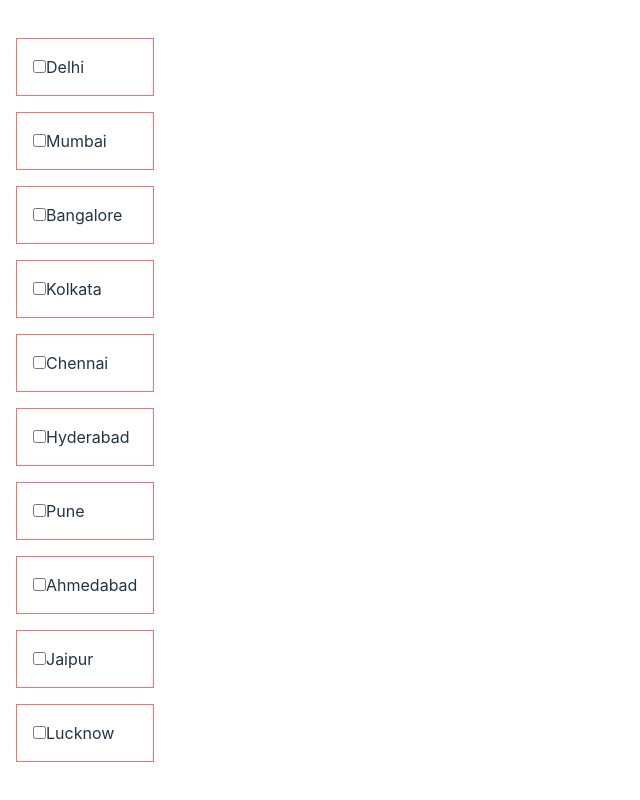
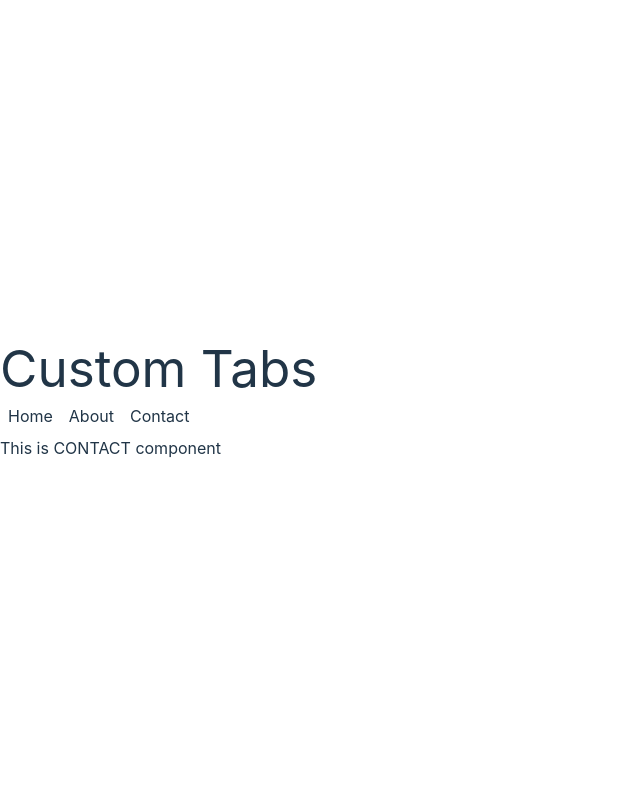
Before and after one commit to Om-Shankar-191019/react-interview, a React (Vite) app: page /contact in a window 1280 px wide. Shown: the whole page, without its empty margins (0-640 px from the left). Built offline with nearby package versions, Linux system fonts and the light colour scheme.

Commit message:
Custom Tabs

```diff
--- a/package.json
+++ b/package.json
@@ -11,7 +11,8 @@
   },
   "dependencies": {
     "react": "^18.3.1",
-    "react-dom": "^18.3.1"
+    "react-dom": "^18.3.1",
+    "react-router-dom": "^6.26.2"
   },
   "devDependencies": {
     "@eslint/js": "^9.9.0",
--- a/src/App.jsx
+++ b/src/App.jsx
@@ -1,12 +1,14 @@
 import React from "react";
 import DynamicDropdown from "./components/DynamicDropdown";
 import ListOfItemsCheck from "./components/ListOfItemsCheck";
+import CustomTabs from "./components/CustomTabs";
 
 const App = () => {
   return (
     <div>
       {/* <DynamicDropdown /> */}
-      <ListOfItemsCheck />
+      {/* <ListOfItemsCheck /> */}
+      <CustomTabs />
     </div>
   );
 };
--- /dev/null
+++ b/src/components/CustomTabs.jsx
@@ -0,0 +1,55 @@
+// problem statement :
+// make multiple tabs to navigate on multiple pages.
+
+import React from "react";
+import { BrowserRouter, Routes, Route, useNavigate } from "react-router-dom";
+
+const CustomTabs = () => {
+  return (
+    <BrowserRouter>
+      <Homewrapper />
+      <Routes>
+        <Route path="/" element={<Home />} />
+        <Route path="/about" element={<About />} />
+        <Route path="/contact" element={<Contact />} />
+      </Routes>
+    </BrowserRouter>
+  );
+};
+
+export default CustomTabs;
+
+const Homewrapper = () => {
+  const navigate = useNavigate();
+  const handleRoute = (path) => {
+    navigate(path);
+  };
+  return (
+    <div>
+      <h1>Custom Tabs</h1>
+      <ul className="flex m-2 space-x-4">
+        <li onClick={() => handleRoute("/")} className="cursor-pointer ">
+          Home
+        </li>
+        <li onClick={() => handleRoute("/about")} className="cursor-pointer">
+          About
+        </li>
+        <li onClick={() => handleRoute("/contact")} className="cursor-pointer">
+          Contact
+        </li>
+      </ul>
+    </div>
+  );
+};
+
+const Home = () => {
+  return <div>This is HOME component</div>;
+};
+
+const About = () => {
+  return <div>This is ABOUT component</div>;
+};
+
+const Contact = () => {
+  return <div>This is CONTACT component</div>;
+};
```
Also changed, not shown: 2 other files (tests, documents, lock files or other folders).
